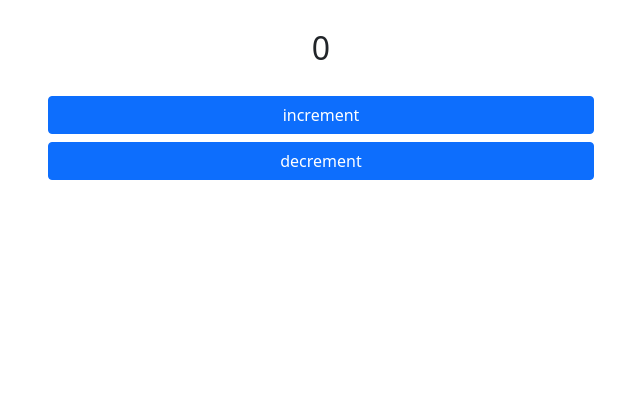
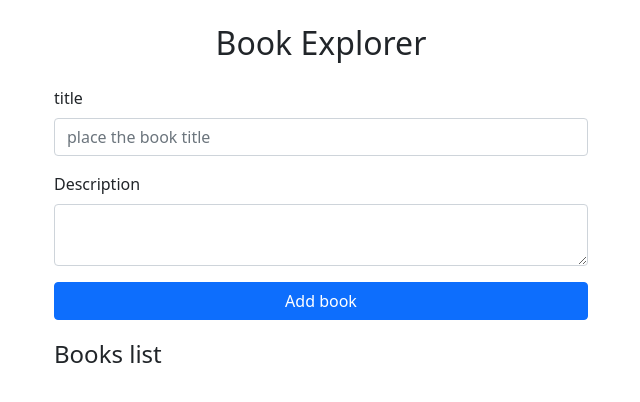
Before and after one commit to samuelguedesalves/learn-redux-with-react, a React (Create React App) app: page / in a window 1280 px wide. Shown: the top 402 px of the page, without its empty margins (319-959 px from the left). Built offline with nearby package versions, Linux system fonts and the light colour scheme.

Commit message:
implement books listage

```diff
--- a/src/App.tsx
+++ b/src/App.tsx
@@ -1,12 +1,14 @@
-import React from 'react';
-import { decrement, getAmount, increment, store } from './books';
+import React, { useState } from 'react';
+import { Book, addBook, removeBook, getBooks, store } from './books';
 import { Provider, useDispatch, useSelector } from 'react-redux';
 
 const App: React.FC = () => {
   return (
-    <div className="App">
+    <div className="App container-md">
       <Provider store={store} >
-        <Counter />
+        <Form />
+        {/* <Counter /> */}
+        <BooksListage />
       </Provider>
     </div>
   );
@@ -14,23 +16,102 @@ const App: React.FC = () => {
 
 export default App;
 
-const Counter: React.FC = () => {
+// const Counter: React.FC = () => {
+//   const dispatch = useDispatch();
+//   const counter = useSelector(getAmount);
+
+//   return (
+//     <>
+//       <div className="container">
+//         <div className="row mb-4 mt-4">
+//           <span className='text-center fs-2' >{counter}</span>
+//         </div>
+//         <div className="row">
+//           <div className='d-grid gap-2 col-6 mx-auto'>
+//             <button type='button' className="btn btn-primary" onClick={() => dispatch(increment())} >increment</button>
+//             <button type='button' className="btn btn-primary" onClick={() => dispatch(decrement())} >decrement</button>
+//           </div>
+//         </div>
+//       </div>
+//     </>
+//   )
+// }
+
+const Form: React.FC = () => {
+  const [info, setInfo] = useState({ title: '', description: '' });
   const dispatch = useDispatch();
-  const counter = useSelector(getAmount);
+
+  const saveBook = () => {
+    if (Boolean(info.title.trim()) && Boolean(info.description.trim())) {
+      dispatch(addBook(info))
+    }
+  }
 
   return (
-    <>
-      <div className="container">
-        <div className="row mb-4 mt-4">
-          <span className='text-center fs-2' >{counter}</span>
-        </div>
-        <div className="row">
-          <div className='d-grid gap-2 col-6 mx-auto'>
-            <button type='button' className="btn btn-primary" onClick={() => dispatch(increment())} >increment</button>
-            <button type='button' className="btn btn-primary" onClick={() => dispatch(decrement())} >decrement</button>
-          </div>
-        </div>
+    <div className='container w-50 mt-4'>
+      <h1 className='text-center fs-2 mb-4' >Book Explorer</h1>
+      <div className="mb-3">
+        <label className="form-label">title</label>
+        <input
+          type="text"
+          className="form-control"
+          id="exampleFormControlInput1"
+          placeholder="place the book title"
+          onChange={e => setInfo({ ...info, title: e.target.value })}
+        />
       </div>
-    </>
+      <div className="mb-3">
+        <label className="form-label">Description</label>
+        <textarea
+          className="form-control"
+          id="exampleFormControlTextarea1"
+          onChange={e => setInfo({ ...info, description: e.target.value })}
+        ></textarea>
+      </div>
+
+      <button type='button' className="btn btn-primary w-100" onClick={saveBook} >Add book</button>
+    </div>
   )
 }
+
+const BooksListage: React.FC = () => {
+  const books = useSelector(getBooks);
+
+  return (
+    <div className='container w-50 mt-3'>
+      <span className='d-block fs-4 mb-2'>Books list</span>
+      {
+        books.map((item, index) => (
+          <BookItem
+            key={index}
+            id={item.id}
+            title={item.title}
+            description={item.description}
+          />
+        )
+        )
+      }
+    </div>
+  )
+}
+
+const BookItem: React.FC<Book> = ({ id, title, description }) => {
+  const dispatch = useDispatch();
+
+  const removeAtList = () => {
+    dispatch(removeBook({ id }))
+  }
+
+  return (
+    <div className="card mb-3" >
+      <div className="card-body">
+        <h5 className="card-title">{title}</h5>
+        {/* <h6 className="card-subtitle mb-2 text-muted">Card subtitle</h6> */}
+        <p className="card-text">{description}</p>
+        {/* <a href="#" className="card-link">See more</a> */}
+        {/* <a href="#" className="card-link">Another link</a> */}
+        <button className='btn btn-danger w-100' onClick={removeAtList} >Remover</button>
+      </div>
+    </div>
+  )
+}
--- a/src/books.tsx
+++ b/src/books.tsx
@@ -1,21 +1,48 @@
 import { createSlice, configureStore, createStore } from '@reduxjs/toolkit';
+
+export interface Book {
+  id: number;
+  title: string;
+  description: string;
+}
+
+interface State {
+  books: Book[]
+}
+
+const initialState: State = {
+  books: []
+}
 
 const booksSlice = createSlice({
   name: 'books',
-  initialState: {
-    value: 0
-  },
+  initialState,
   reducers: {
-    increment: (state) => {
-      state.value += 1
+    addBook: (state, action) => {
+      const { payload } = action;
+
+      const newBooksArray = state.books.map((item, index) => {
+        return {
+          ...item,
+          id: index
+        }
+      })
+
+      console.log(newBooksArray)
+
+      state.books = [...newBooksArray, { ...payload, id: newBooksArray.length - 1 }]
     },
-    decrement: (state) => {
-      state.value -= 1
+    removeBook: (state, action) => {
+      const { payload } = action;
+
+      const newList = state.books.filter(item => item.id != payload.id)
+
+      state.books = newList
     },
   }
 })
 
-export const { increment, decrement } = booksSlice.actions
+export const { addBook, removeBook } = booksSlice.actions
 
 export const store = configureStore({
   reducer: booksSlice.reducer
@@ -23,4 +50,4 @@ export const store = configureStore({
 
 // store.subscribe(() => console.log(store.getState()))
 
-export const getAmount = (state: any) => state.value;
+export const getBooks = (state: State) => state.books;
```
